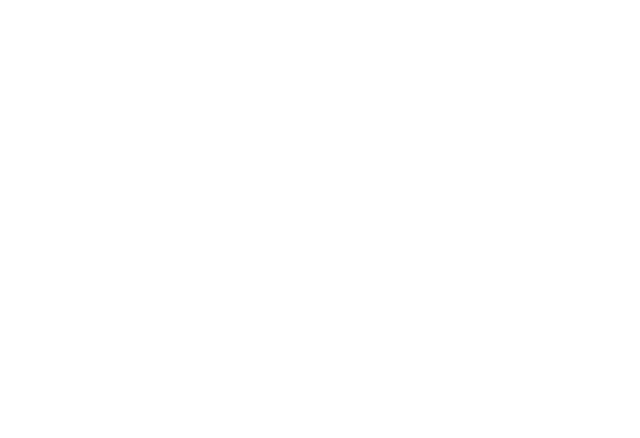
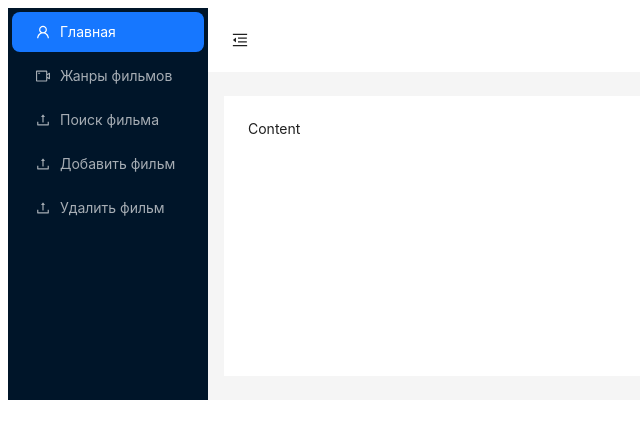
Before and after one commit to Pr1ntel/library_films_front, a React (Create React App) app: page /secure/home in a window 1280 px wide. Shown: the top 438 px of the page, without its empty margins (0-640 px from the left). Built offline with nearby package versions, Linux system fonts and the light colour scheme.

Commit message:
add new page

```diff
--- a/src/App.js
+++ b/src/App.js
@@ -9,6 +9,9 @@
 import HomePage from "./components/secure/HomePage";
 import AuthPage from "./components/account_manager_pages/AuthPage";
 import RegisterPage from "./components/account_manager_pages/RegisterPage";
+import AddFilms from "./components/pages/optional_film/AddFilms";
+import FindFilms from "./components/pages/optional_film/FindFilms";
+import DeleteFilms from "./components/pages/optional_film/DeleteFilms";
 
 
 const App = () => {
@@ -21,6 +24,9 @@
 
             <Route path="/secure" element={<SecureLayout/>}>
                 <Route path="home" element={<HomePage/>}/>
+                <Route path="add-films" element={<AddFilms />}/>
+                <Route path="delete-films" element={<DeleteFilms />}/>
+                <Route path="find-film-by-id" element={<FindFilms />}/>
             </Route>
 
         </Routes>
--- /dev/null
+++ b/src/components/pages/optional_film/AddFilms.jsx
@@ -0,0 +1,11 @@
+import React from 'react';
+
+const AddFilms = () => {
+    return (
+        <div>
+            add
+        </div>
+    );
+};
+
+export default AddFilms;
--- /dev/null
+++ b/src/components/pages/optional_film/DeleteFilms.jsx
@@ -0,0 +1,11 @@
+import React from 'react';
+
+const DeleteFilms = () => {
+    return (
+        <div>
+            delete
+        </div>
+    );
+};
+
+export default DeleteFilms;
--- /dev/null
+++ b/src/components/pages/optional_film/FindFilms.jsx
@@ -0,0 +1,11 @@
+import React from 'react';
+
+const FindFilms = () => {
+    return (
+        <div>
+            find
+        </div>
+    );
+};
+
+export default FindFilms;
--- a/src/components/secure/HomePage.jsx
+++ b/src/components/secure/HomePage.jsx
@@ -1,10 +1,100 @@
-import React from 'react';
-
+import {
+    MenuFoldOutlined, MenuUnfoldOutlined,
+    UploadOutlined,
+    UserOutlined,
+    VideoCameraOutlined,
+} from '@ant-design/icons';
+import { Button, Layout, Menu, theme } from 'antd';
+import { useState } from 'react';
+import {NavLink} from "react-router-dom";
+const { Header, Sider, Content } = Layout;
 const HomePage = () => {
+    const [collapsed, setCollapsed] = useState(false);
+    const {
+        token: { colorBgContainer },
+    } = theme.useToken();
     return (
-        <div>
-
-        </div>
+        <Layout>
+            <Sider trigger={null} collapsible collapsed={collapsed}>
+                <div className="demo-logo-vertical" />
+                <Menu
+                    theme="dark"
+                    mode="inline"
+                    defaultSelectedKeys={['1']}
+                    items={[
+                        {
+                            key: '1',
+                            icon: <UserOutlined />,
+                            label: <NavLink
+                        to='/secure/home'>
+                                Главная
+                            </NavLink>,
+                        },
+                        {
+                            key: '2',
+                            icon: <VideoCameraOutlined />,
+                            label: <NavLink
+                                to='/secure/styles'>
+                                Жанры фильмов
+                            </NavLink>,
+                        },
+                        {
+                            key: '3',
+                            icon: <UploadOutlined />,
+                            label: <NavLink
+                                to='/secure/find-film-by-id'>
+                                Поиск фильма
+                            </NavLink>,
+                        },
+                        {
+                            key: '4',
+                            icon: <UploadOutlined />,
+                            label: <NavLink
+                                to='/secure/add-films'>
+                                Добавить фильм
+                            </NavLink>,
+                        },
+                        {
+                            key: '5',
+                            icon: <UploadOutlined />,
+                            label: <NavLink
+                                to='/secure/delete-films'>
+                                Удалить фильм
+                            </NavLink>,
+                        },
+                    ]}
+                />
+            </Sider>
+            <Layout>
+                <Header
+                    style={{
+                        padding: 0,
+                        background: colorBgContainer,
+                    }}
+                >
+                    <Button
+                        type="text"
+                        icon={collapsed ? <MenuUnfoldOutlined /> : <MenuFoldOutlined />}
+                        onClick={() => setCollapsed(!collapsed)}
+                        style={{
+                            fontSize: '16px',
+                            width: 64,
+                            height: 64,
+                        }}
+                    />
+                </Header>
+                <Content
+                    style={{
+                        margin: '24px 16px',
+                        padding: 24,
+                        minHeight: 280,
+                        background: colorBgContainer,
+                    }}
+                >
+                    Content
+                </Content>
+            </Layout>
+        </Layout>
     );
 };
 
```
